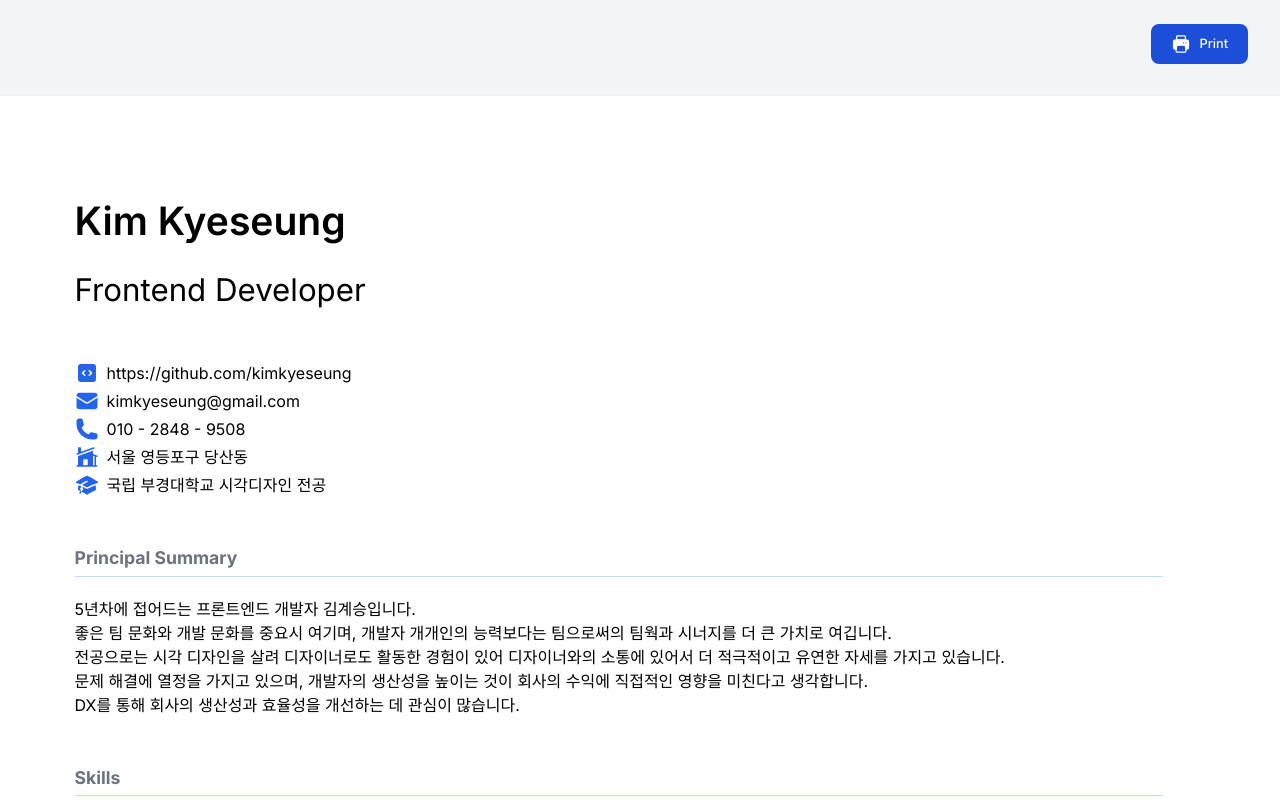
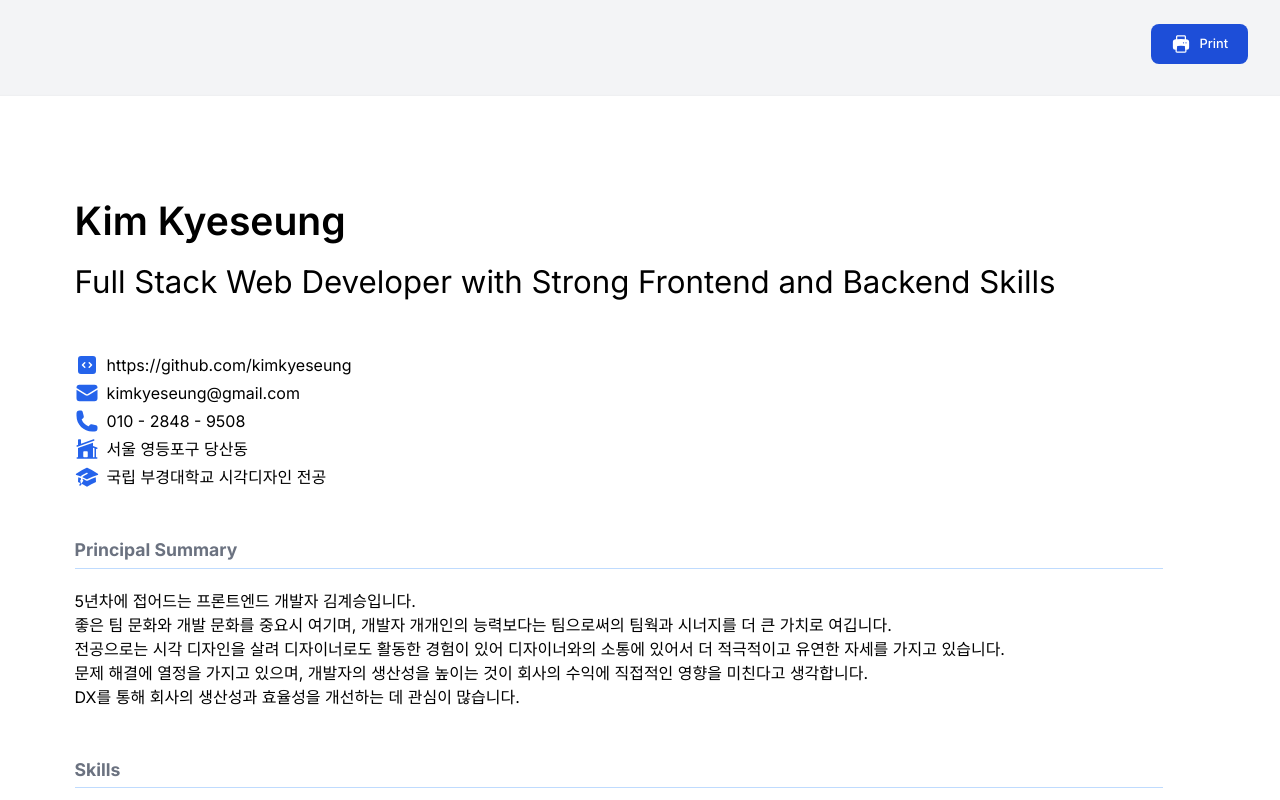
Before and after one commit to kimkyeseung/kimkyeseung-resume, a Next.js app: page / in a window 1280 px wide. Shown: the top 800 px of the page. Built offline with nearby package versions, Linux system fonts and the light colour scheme.

Commit message:
💬 헤더 및 타이틀 변경, 상수처리

```diff
--- a/src/components/Header/index.tsx
+++ b/src/components/Header/index.tsx
@@ -1,10 +1,10 @@
+import { SUB_TITLE, TITLE } from '@/constants'
+
 export const Header = () => {
   return (
-    <div className="flex flex-col gap-1 md:gap-4">
-      <h1 className="text-title-mobile md:text-title">Kim Kyeseung</h1>
-      <h2 className="text-subtitle-mobile md:text-subtitle">
-        Frontend Developer
-      </h2>
+    <div className="flex flex-col gap-1 md:gap-2">
+      <h1 className="text-title-mobile md:text-title">{TITLE}</h1>
+      <h2 className="text-subtitle-mobile md:text-subtitle">{SUB_TITLE}</h2>
     </div>
   )
 }
--- a/src/constants/basic.ts
+++ b/src/constants/basic.ts
@@ -1,4 +1,7 @@
 export const DOCUMENT_TITLE = '프론트엔드 개발자 김계승 이력서'
+export const TITLE = 'Kim Kyeseung'
+export const SUB_TITLE =
+  'Full Stack Web Developer with Strong Frontend and Backend Skills'
 export const EMAIL = 'kimkyeseung@gmail.com'
 export const PHONE_NUMBER = '010 - 2848 - 9508'
 export const GITHUB_URL = 'https://github.com/kimkyeseung'
```
